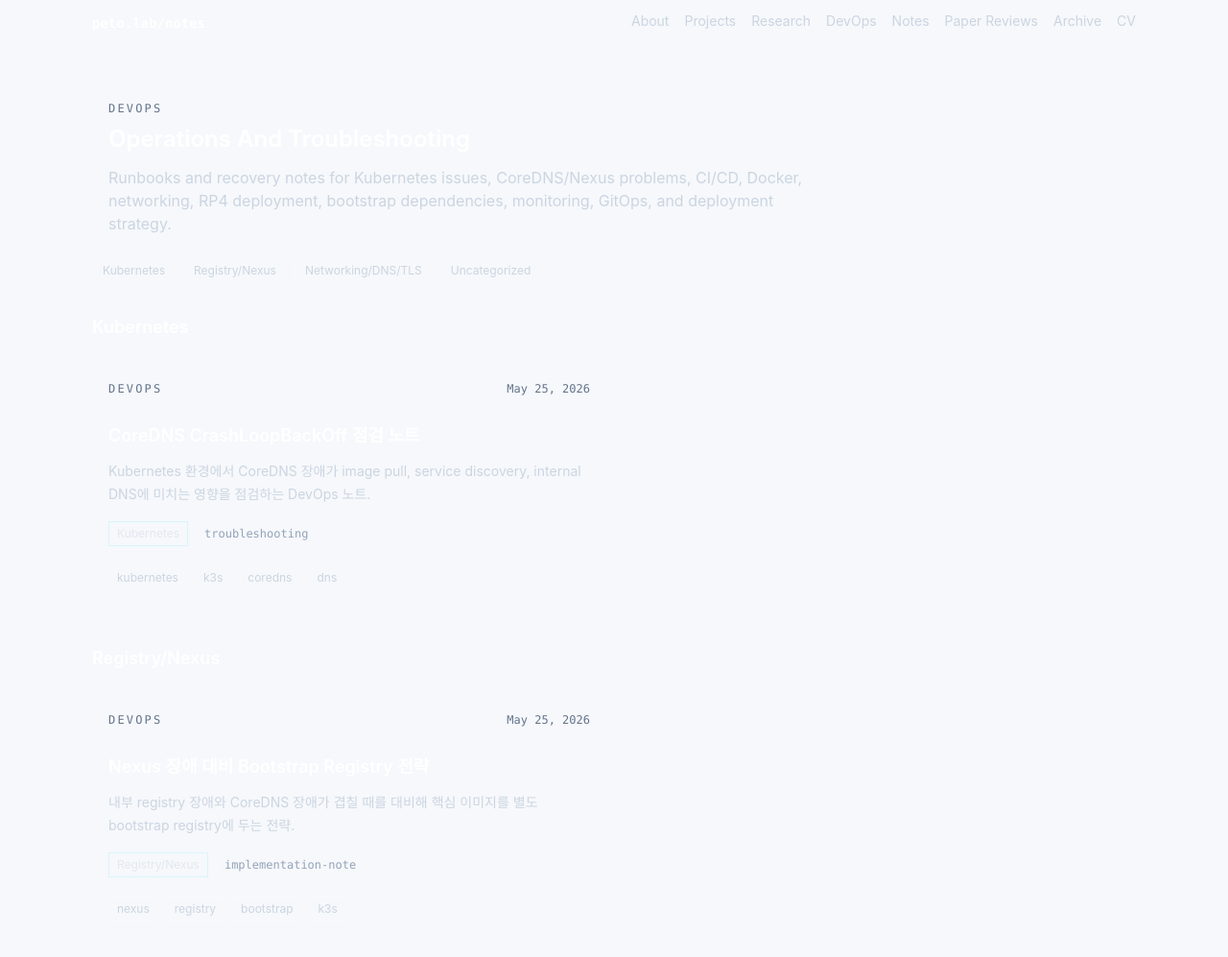
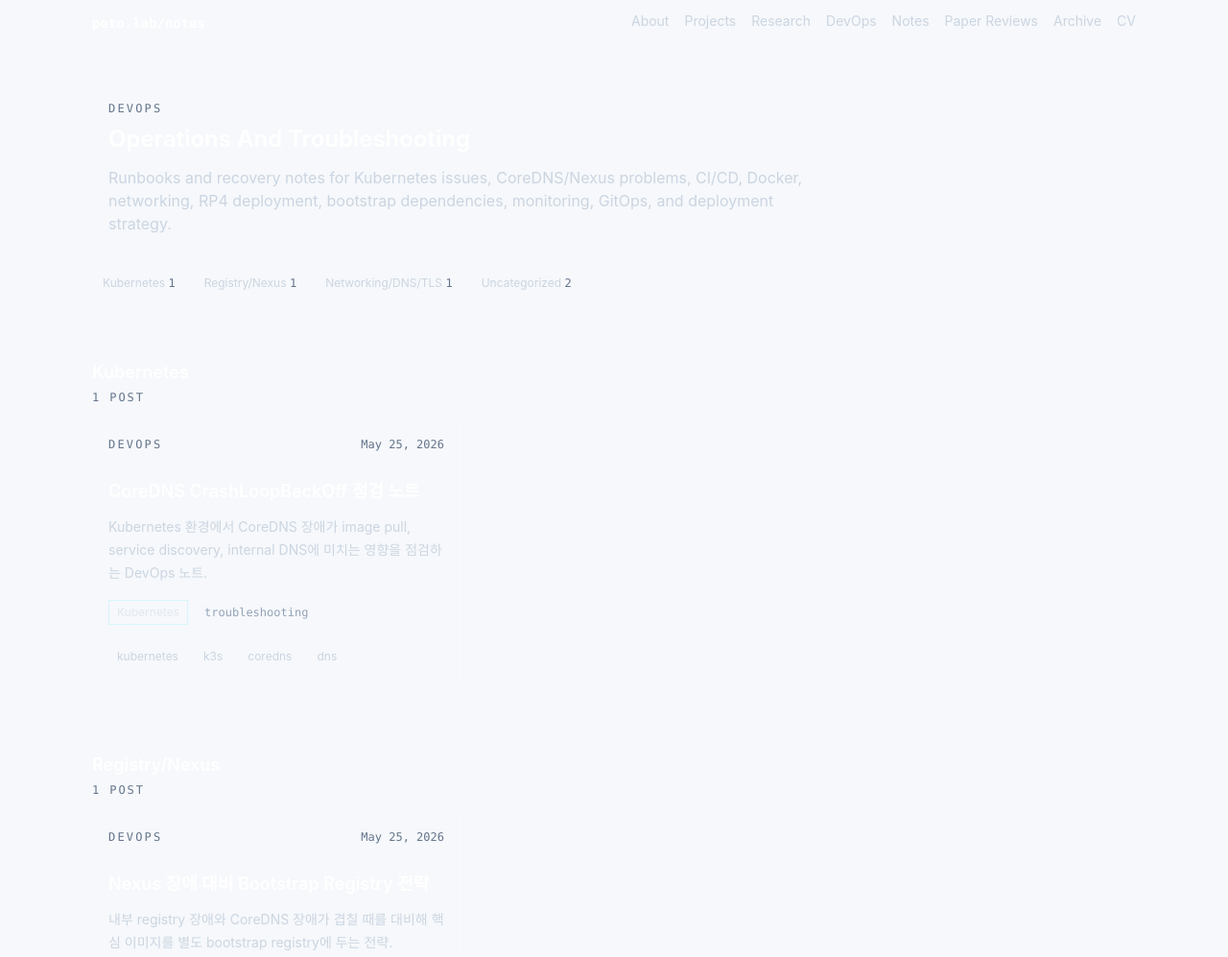
Before and after one commit to Petooooo/Petooooo.github.io, an Astro site in the folder apps/web/: page /devops in a window 1280 px wide. Shown: the top 997 px of the page at 96% size. Built offline with nearby package versions, Linux system fonts and the light colour scheme; Astro itself is replaced by a stand-in of ours.

Commit message:
Modify Area Scorllabe UI

```diff
--- /dev/null
+++ b/apps/web/src/components/AreaPostRail.astro
@@ -0,0 +1,32 @@
+---
+import ContentCard from "@/components/ContentCard.astro";
+import { getAreaId, getCollectionUrl } from "@/lib/content";
+import type { RoutedEntry } from "@/lib/content";
+
+interface Props {
+  area: string;
+  entries: RoutedEntry[];
+  label: string;
+}
+
+const { area, entries, label } = Astro.props;
+const postCount = entries.length === 1 ? "1 post" : `${entries.length} posts`;
+---
+
+<section id={getAreaId(area)} class="scroll-mt-24 border-t border-white/10 pt-5">
+  <div class="mb-4 flex items-end justify-between gap-4">
+    <div>
+      <h2 class="text-lg font-semibold text-white">{area}</h2>
+      <p class="mt-1 font-mono text-xs uppercase tracking-[0.16em] text-slate-500">{postCount}</p>
+    </div>
+  </div>
+  <div class="-mx-4 overflow-x-auto px-4 pb-4 [scrollbar-color:rgba(148,163,184,0.35)_transparent]" aria-label={`${area} posts`}>
+    <div class="grid grid-flow-col auto-cols-[minmax(17rem,22rem)] gap-4 snap-x snap-mandatory sm:auto-cols-[minmax(20rem,24rem)]">
+      {entries.map((entry) => (
+        <div class="snap-start">
+          <ContentCard entry={entry} href={getCollectionUrl(entry)} label={label} />
+        </div>
+      ))}
+    </div>
+  </div>
+</section>
--- a/apps/web/src/components/ContentCard.astro
+++ b/apps/web/src/components/ContentCard.astro
@@ -6,7 +6,7 @@ const tags = entry.data.tags as string[];
 const writingType = entry.data.type ?? entry.data.contentType;
 ---
 
-<a href={href} class="group block border border-white/10 bg-white/[0.025] p-4 transition hover:border-signal/50">
+<a href={href} class="group flex h-full flex-col border border-white/10 bg-white/[0.025] p-4 transition hover:border-signal/50">
   <div class="flex flex-wrap items-center justify-between gap-3 border-b border-white/10 pb-3">
     <span class="font-mono text-xs uppercase tracking-[0.18em] text-slate-500">{label}</span>
     <time class="font-mono text-xs text-slate-500" datetime={entry.data.date.toISOString()}>{formatDate(entry.data.date)}</time>
--- a/apps/web/src/lib/content.ts
+++ b/apps/web/src/lib/content.ts
@@ -1,31 +1,62 @@
 import type { CollectionEntry, CollectionKey } from "astro:content";
 import { withBase } from "@/lib/urls";
 
-type RoutedCollectionKey = Extract<
+export type RoutedCollectionKey = Extract<
   CollectionKey,
   "projects" | "notes" | "devops" | "research" | "paper-reviews" | "archive"
 >;
 
-type Entry = CollectionEntry<RoutedCollectionKey>;
+export type RoutedEntry = CollectionEntry<RoutedCollectionKey>;
+const naturalTitleCollator = new Intl.Collator(["ko", "en"], {
+  numeric: true,
+  sensitivity: "base"
+});
 
-export function isPublishedEntry(entry: Entry) {
+export function isPublishedEntry(entry: RoutedEntry) {
   return !entry.data.draft;
 }
 
-export function byDateDesc(a: Entry, b: Entry) {
-  return b.data.date.valueOf() - a.data.date.valueOf();
+export function byDateDesc(a: RoutedEntry, b: RoutedEntry) {
+  const dateOrder = b.data.date.valueOf() - a.data.date.valueOf();
+  if (dateOrder !== 0) return dateOrder;
+
+  const titleOrder = naturalTitleCollator.compare(a.data.title, b.data.title);
+  if (titleOrder !== 0) return titleOrder;
+
+  return naturalTitleCollator.compare(a.slug, b.slug);
 }
 
-export function getCollectionUrl(entry: Entry) {
+export function getCollectionUrl(entry: RoutedEntry) {
   return withBase(`/${entry.collection}/${entry.slug}/`);
 }
 
-export function getCollectionPath(entry: Entry) {
+export function getCollectionPath(entry: RoutedEntry) {
   return `/${entry.collection}/${entry.slug}/`;
 }
 
 export function normalizeTags(tags: string[] = []) {
   return tags.map((tag) => tag.trim()).filter(Boolean);
+}
+
+export function getEntryArea(entry: RoutedEntry) {
+  return entry.data.area ?? "Uncategorized";
+}
+
+export function getAreaId(area: string) {
+  return area.toLowerCase().replace(/[^a-z0-9]+/g, "-").replace(/(^-|-$)/g, "") || "uncategorized";
+}
+
+export function sortAreas(areas: string[], preferredOrder: readonly string[] = []) {
+  return [...areas].sort((a, b) => {
+    const aIndex = preferredOrder.indexOf(a);
+    const bIndex = preferredOrder.indexOf(b);
+
+    if (aIndex >= 0 && bIndex >= 0) return aIndex - bIndex;
+    if (aIndex >= 0) return -1;
+    if (bIndex >= 0) return 1;
+
+    return naturalTitleCollator.compare(a, b);
+  });
 }
 
 export function formatDate(date: Date) {
--- a/apps/web/src/pages/devops/index.astro
+++ b/apps/web/src/pages/devops/index.astro
@@ -1,9 +1,9 @@
 ---
 import { getCollection } from "astro:content";
 import BaseLayout from "@/layouts/BaseLayout.astro";
-import ContentCard from "@/components/ContentCard.astro";
+import AreaPostRail from "@/components/AreaPostRail.astro";
 import SectionHeader from "@/components/SectionHeader.astro";
-import { byDateDesc, getCollectionUrl, isPublishedEntry } from "@/lib/content";
+import { byDateDesc, getAreaId, getEntryArea, isPublishedEntry, sortAreas } from "@/lib/content";
 const entries = (await getCollection("devops")).filter(isPublishedEntry).sort(byDateDesc);
 const areaOrder = [
   "Kubernetes",
@@ -18,32 +18,25 @@ const areaOrder = [
   "Troubleshooting",
   "Uncategorized"
 ];
-const areas = [...new Set(entries.map((entry) => entry.data.area ?? "Uncategorized"))].sort(
-  (a, b) => areaOrder.indexOf(a) - areaOrder.indexOf(b)
-);
+const areaGroups = sortAreas([...new Set(entries.map(getEntryArea))], areaOrder).map((area) => ({
+  area,
+  entries: entries.filter((entry) => getEntryArea(entry) === area)
+}));
 ---
 <BaseLayout title="DevOps Logs" description="Infrastructure operation notes.">
   <section class="py-12 md:py-14">
     <SectionHeader eyebrow="DevOps" title="Operations And Troubleshooting" description="Runbooks and recovery notes for Kubernetes issues, CoreDNS/Nexus problems, CI/CD, Docker, networking, RP4 deployment, bootstrap dependencies, monitoring, GitOps, and deployment strategy." />
-    {areas.length > 0 && (
-      <div class="mb-8 flex flex-wrap gap-2">
-        {areas.map((area) => (
-          <a class="border border-white/10 px-2.5 py-1 text-xs text-slate-300 hover:border-signal/50 hover:text-white" href={`#${area.toLowerCase().replace(/[^a-z0-9]+/g, "-").replace(/(^-|-$)/g, "")}`}>{area}</a>
+    {areaGroups.length > 0 && (
+      <nav class="mb-8 overflow-x-auto border-y border-white/10 py-3" aria-label="DevOps areas">
+        <div class="flex min-w-max gap-2">
+        {areaGroups.map(({ area, entries }) => (
+          <a class="border border-white/10 px-2.5 py-1 text-xs text-slate-300 hover:border-signal/50 hover:text-white" href={`#${getAreaId(area)}`}>{area} <span class="font-mono text-slate-500">{entries.length}</span></a>
         ))}
-      </div>
+        </div>
+      </nav>
     )}
-    <div class="grid gap-10">
-      {areas.map((area) => {
-        const areaEntries = entries.filter((entry) => (entry.data.area ?? "Uncategorized") === area);
-        return (
-          <section id={area.toLowerCase().replace(/[^a-z0-9]+/g, "-").replace(/(^-|-$)/g, "")}>
-            <h2 class="border-b border-white/10 pb-2 text-lg font-semibold text-white">{area}</h2>
-            <div class="mt-4 grid gap-4 md:grid-cols-2">
-              {areaEntries.map((entry) => <ContentCard entry={entry} href={getCollectionUrl(entry)} label="devops" />)}
-            </div>
-          </section>
-        );
-      })}
+    <div class="grid gap-8">
+      {areaGroups.map(({ area, entries }) => <AreaPostRail area={area} entries={entries} label="devops" />)}
     </div>
   </section>
 </BaseLayout>
--- a/apps/web/src/pages/notes/index.astro
+++ b/apps/web/src/pages/notes/index.astro
@@ -1,9 +1,9 @@
 ---
 import { getCollection } from "astro:content";
 import BaseLayout from "@/layouts/BaseLayout.astro";
-import ContentCard from "@/components/ContentCard.astro";
+import AreaPostRail from "@/components/AreaPostRail.astro";
 import SectionHeader from "@/components/SectionHeader.astro";
-import { byDateDesc, getCollectionUrl, isPublishedEntry } from "@/lib/content";
+import { byDateDesc, getAreaId, getEntryArea, isPublishedEntry, sortAreas } from "@/lib/content";
 const entries = (await getCollection("notes")).filter(isPublishedEntry).sort(byDateDesc);
 const areaOrder = [
   "Algorithms",
@@ -19,32 +19,25 @@ const areaOrder = [
   "Security",
   "Uncategorized"
 ];
-const areas = [...new Set(entries.map((entry) => entry.data.area ?? "Uncategorized"))].sort(
-  (a, b) => areaOrder.indexOf(a) - areaOrder.indexOf(b)
-);
+const areaGroups = sortAreas([...new Set(entries.map(getEntryArea))], areaOrder).map((area) => ({
+  area,
+  entries: entries.filter((entry) => getEntryArea(entry) === area)
+}));
 ---
 <BaseLayout title="Notes" description="Technical notes and reusable references.">
   <section class="py-12 md:py-14">
     <SectionHeader eyebrow="Notes" title="Study And Implementation Notes" description="A technical study notebook for cloud infrastructure, digital logic, system software, networks, operating systems, algorithms, coding-test preparation, Baekjoon strategies, debugging observations, and concise concept summaries." />
-    {areas.length > 0 && (
-      <div class="mb-8 flex flex-wrap gap-2">
-        {areas.map((area) => (
-          <a class="border border-white/10 px-2.5 py-1 text-xs text-slate-300 hover:border-signal/50 hover:text-white" href={`#${area.toLowerCase().replace(/[^a-z0-9]+/g, "-").replace(/(^-|-$)/g, "")}`}>{area}</a>
+    {areaGroups.length > 0 && (
+      <nav class="mb-8 overflow-x-auto border-y border-white/10 py-3" aria-label="Notes areas">
+        <div class="flex min-w-max gap-2">
+        {areaGroups.map(({ area, entries }) => (
+          <a class="border border-white/10 px-2.5 py-1 text-xs text-slate-300 hover:border-signal/50 hover:text-white" href={`#${getAreaId(area)}`}>{area} <span class="font-mono text-slate-500">{entries.length}</span></a>
         ))}
-      </div>
+        </div>
+      </nav>
     )}
-    <div class="grid gap-10">
-      {areas.map((area) => {
-        const areaEntries = entries.filter((entry) => (entry.data.area ?? "Uncategorized") === area);
-        return (
-          <section id={area.toLowerCase().replace(/[^a-z0-9]+/g, "-").replace(/(^-|-$)/g, "")}>
-            <h2 class="border-b border-white/10 pb-2 text-lg font-semibold text-white">{area}</h2>
-            <div class="mt-4 grid gap-4 md:grid-cols-2">
-              {areaEntries.map((entry) => <ContentCard entry={entry} href={getCollectionUrl(entry)} label="note" />)}
-            </div>
-          </section>
-        );
-      })}
+    <div class="grid gap-8">
+      {areaGroups.map(({ area, entries }) => <AreaPostRail area={area} entries={entries} label="note" />)}
     </div>
   </section>
 </BaseLayout>
```
